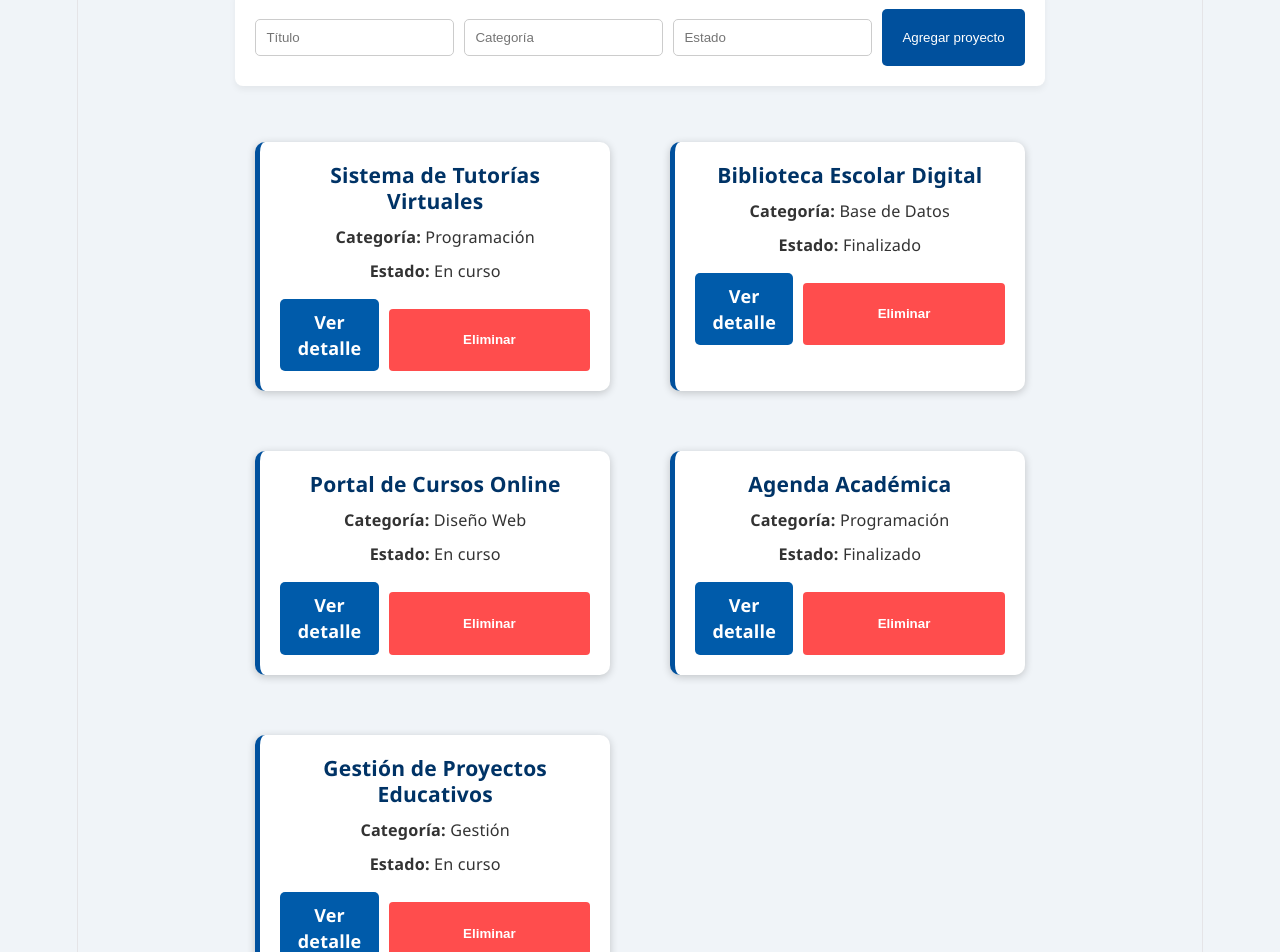
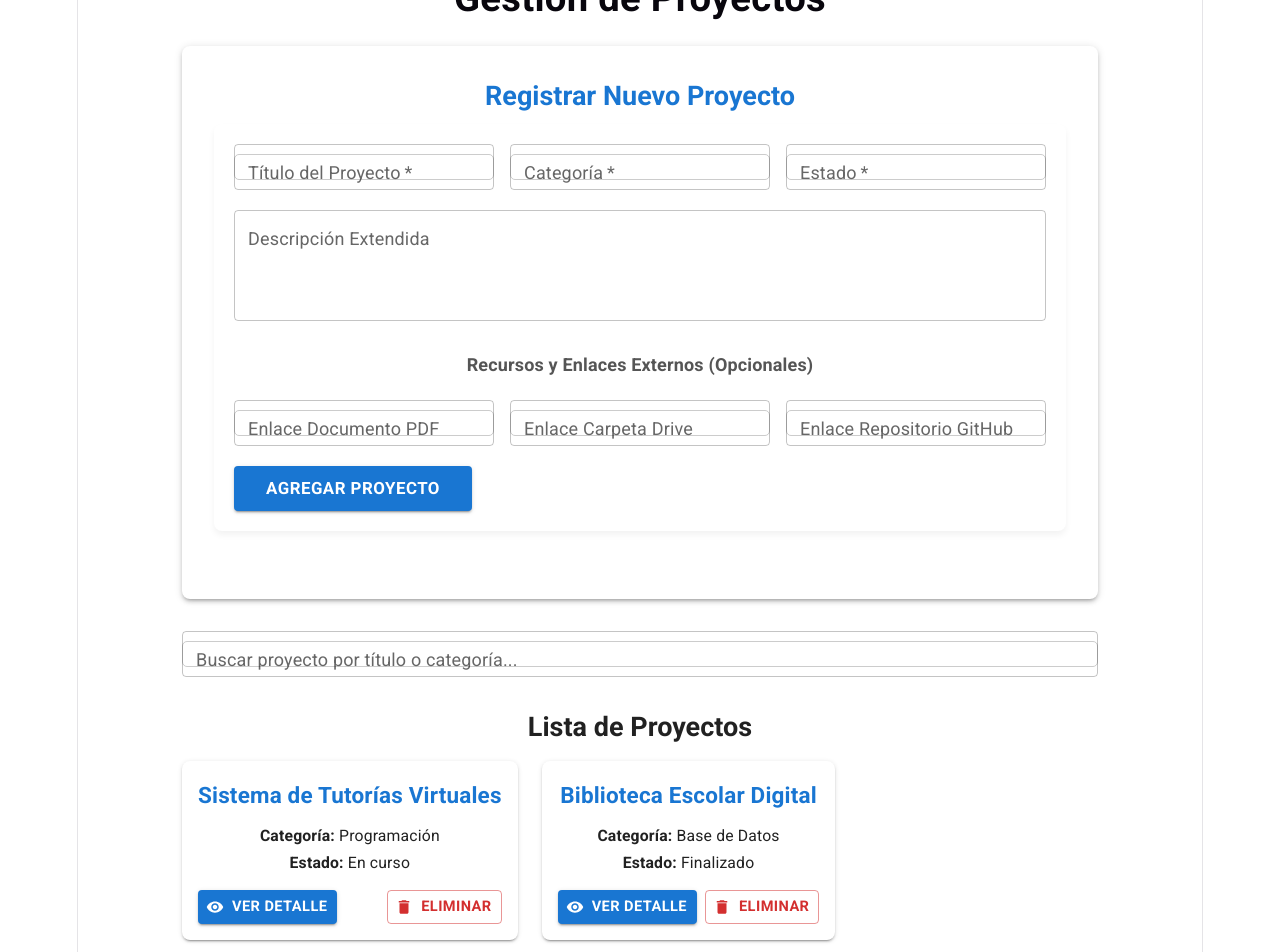
Before and after one commit to mmariotti08/pv_tp3_Grupo6, a React (Vite) app in the folder my-app/: page /proyectos in a window 1280 px wide. Shown: the part 340-1292 px from the top of the page. Built offline with nearby package versions, Linux system fonts and the light colour scheme.

Commit message:
Agregue Framework de componenete(Material UI y estilos)  Marcos Saldaño

```diff
--- a/my-app/package.json
+++ b/my-app/package.json
@@ -12,6 +12,8 @@
   "dependencies": {
     "@emotion/react": "^11.14.0",
     "@emotion/styled": "^11.14.1",
+    "@fontsource/roboto": "^5.2.10",
+    "@mui/icons-material": "^9.0.1",
     "@mui/material": "^9.0.1",
     "react": "^19.2.5",
     "react-dom": "^19.2.5",
--- a/my-app/src/components/FormularioProyecto.jsx
+++ b/my-app/src/components/FormularioProyecto.jsx
@@ -1,17 +1,21 @@
 import { useState } from "react";
+import { Box, TextField, Button, Typography, Paper } from "@mui/material";
 
 const FormularioProyecto = ({ alAgregarProyecto }) => {
     const [formulario, setFormulario] = useState({
         titulo: "",
         categoria: "",
-        estado: ""
+        estado: "",
+        descripcion: "",
+        pdf: "",
+        drive: "",
+        github: ""
     });
 
-    const { titulo, categoria, estado } = formulario;
+    const { titulo, categoria, estado, descripcion, pdf, drive, github } = formulario;
 
     const manejarCambioFormulario = (evento) => {
         const { name, value } = evento.target;
-
         setFormulario({
             ...formulario,
             [name]: value
@@ -22,51 +26,131 @@ const FormularioProyecto = ({ alAgregarProyecto }) => {
         evento.preventDefault();
 
         if (titulo.trim() === "" || categoria.trim() === "" || estado.trim() === "") {
-            alert("Complete todos los campos");
+            alert("Complete los campos obligatorios: Título, Categoría y Estado");
             return;
         }
 
         alAgregarProyecto({
             titulo,
             categoria,
-            estado
+            estado,
+            descripcion,
+            recursos: {
+                pdf,
+                drive,
+                github
+            },
+            equipo: []
         });
 
         setFormulario({
             titulo: "",
             categoria: "",
-            estado: ""
+            estado: "",
+            descripcion: "",
+            pdf: "",
+            drive: "",
+            github: ""
         });
     };
 
     return (
-        <form onSubmit={manejarEnvio}>
-            <input
-                type="text"
-                name="titulo"
-                placeholder="Título"
-                value={titulo}
-                onChange={manejarCambioFormulario}
-            />
+        <Paper elevation={3} sx={{ padding: 4, marginBottom: 4, borderRadius: 2 }}>
+            <Typography variant="h5" component="h3" gutterBottom sx={{ fontWeight: 'bold', color: '#1976d2' }}>
+                Registrar Nuevo Proyecto
+            </Typography>
 
-            <input
-                type="text"
-                name="categoria"
-                placeholder="Categoría"
-                value={categoria}
-                onChange={manejarCambioFormulario}
-            />
+            <Box component="form" onSubmit={manejarEnvio} sx={{ display: 'flex', flexDirection: 'column', gap: 2.5 }}>
+                <Box sx={{ display: 'flex', gap: 2, flexWrap: 'wrap' }}>
+                    <TextField
+                        label="Título del Proyecto"
+                        name="titulo"
+                        value={titulo}
+                        onChange={manejarCambioFormulario}
+                        variant="outlined"
+                        fullWidth
+                        required
+                        sx={{ flex: 1, minWidth: '250px' }}
+                    />
+                    <TextField
+                        label="Categoría"
+                        name="categoria"
+                        value={categoria}
+                        onChange={manejarCambioFormulario}
+                        variant="outlined"
+                        fullWidth
+                        required
+                        sx={{ flex: 1, minWidth: '200px' }}
+                    />
+                    <TextField
+                        label="Estado"
+                        name="estado"
+                        value={estado}
+                        onChange={manejarCambioFormulario}
+                        variant="outlined"
+                        fullWidth
+                        required
+                        sx={{ flex: 1, minWidth: '150px' }}
+                    />
+                </Box>
 
-            <input
-                type="text"
-                name="estado"
-                placeholder="Estado"
-                value={estado}
-                onChange={manejarCambioFormulario}
-            />
+                <TextField
+                    label="Descripción Extendida"
+                    name="descripcion"
+                    value={descripcion}
+                    onChange={manejarCambioFormulario}
+                    variant="outlined"
+                    multiline
+                    rows={3}
+                    fullWidth
+                    placeholder="Escribe los párrafos descriptivos..."
+                />
 
-            <button type="submit">Agregar proyecto</button>
-        </form>
+                <Typography variant="subtitle1" sx={{ fontWeight: '600', marginTop: 1, color: '#555' }}>
+                    Recursos y Enlaces Externos (Opcionales)
+                </Typography>
+
+                <Box sx={{ display: 'flex', gap: 2, flexWrap: 'wrap' }}>
+                    <TextField
+                        label="Enlace Documento PDF"
+                        name="pdf"
+                        value={pdf}
+                        onChange={manejarCambioFormulario}
+                        variant="outlined"
+                        fullWidth
+                        sx={{ flex: 1, minWidth: '200px' }}
+                    />
+                    <TextField
+                        label="Enlace Carpeta Drive"
+                        name="drive"
+                        value={drive}
+                        onChange={manejarCambioFormulario}
+                        variant="outlined"
+                        fullWidth
+                        sx={{ flex: 1, minWidth: '200px' }}
+                    />
+                    <TextField
+                        label="Enlace Repositorio GitHub"
+                        name="github"
+                        value={github}
+                        onChange={manejarCambioFormulario}
+                        variant="outlined"
+                        fullWidth
+                        sx={{ flex: 1, minWidth: '200px' }}
+                    />
+                </Box>
+
+                <Button
+                    type="submit"
+                    variant="contained"
+                    color="primary"
+                    size="large"
+                    sx={{ alignSelf: 'flex-start', paddingX: 4, fontWeight: 'bold' }}
+                >
+                    Agregar proyecto
+                </Button>
+            </Box>
+        </Paper>
     );
 };
 
--- a/my-app/src/components/ProyectoCard.jsx
+++ b/my-app/src/components/ProyectoCard.jsx
@@ -1,31 +1,69 @@
-import "../css/proyectoCard.css";
+import { Card, CardContent, CardActions, Typography, Button, Box } from "@mui/material";
 import { Link } from "react-router-dom";
+import VisibilityIcon from '@mui/icons-material/Visibility';
+import DeleteIcon from '@mui/icons-material/Delete';
 
-const ProyectoCard = ({ proyecto, alEliminar, onDetalle }) => {
+const ProyectoCard = ({ proyecto, alEliminar }) => {
   const { id, titulo, categoria, estado } = proyecto;
 
   return (
-    <article className="card-proyecto">
-      <h3>{titulo}</h3>
+    <Card
+      elevation={2}
+      sx={{
+        minWidth: 275,
+        height: '100%',
+        display: 'flex',
+        flexDirection: 'column',
+        justifyContent: 'space-between',
+        borderRadius: 2,
+        transition: 'transform 0.2s, box-shadow 0.2s',
+        '&:hover': {
+          transform: 'scale(1.02)',
+          boxShadow: 4
+        }
+      }}
+    >
+      <CardContent sx={{ flexGrow: 1 }}>
+        <Typography variant="h6" component="h3" sx={{ fontWeight: 'bold', mb: 1.5, color: '#1976d2' }}>
+          {titulo}
+        </Typography>
 
-      <p>
-        <strong>Categoría:</strong> {categoria}
-      </p>
+        <Box sx={{ display: 'flex', flexDirection: 'column', gap: 0.5 }}>
+          <Typography variant="body2" color="text.secondary">
+            <Box component="span" sx={{ fontWeight: 'bold', color: 'text.primary' }}>Categoría:</Box> {categoria}
+          </Typography>
 
-      <p>
-        <strong>Estado:</strong> {estado}
-      </p>
+          <Typography variant="body2" color="text.secondary">
+            <Box component="span" sx={{ fontWeight: 'bold', color: 'text.primary' }}>Estado:</Box> {estado}
+          </Typography>
+        </Box>
+      </CardContent>
 
-<div className="botones-card">
-<Link className="boton-detalle" to={`/proyectos/${id}`}>
-    Ver detalle
-</Link>
+      <CardActions sx={{ padding: 2, pt: 0, justifyContent: 'space-between' }}>
+        <Button
+          component={Link}
+          to={`/proyectos/${id}`}
+          variant="contained"
+          size="small"
+          color="primary"
+          startIcon={<VisibilityIcon />}
+          sx={{ fontWeight: 'bold' }}
+        >
+          Ver detalle
+        </Button>
 
-<button className="boton-eliminar" type="button" onClick={() => alEliminar(id)}>
-    Eliminar
-</button>
-</div>
-    </article>
+        <Button
+          variant="outlined"
+          size="small"
+          color="error"
+          onClick={() => alEliminar(id)}
+          startIcon={<DeleteIcon />}
+          sx={{ fontWeight: 'bold' }}
+        >
+          Eliminar
+        </Button>
+      </CardActions>
+    </Card>
   );
 };
 
--- a/my-app/src/components/RegistroActividad.jsx
+++ b/my-app/src/components/RegistroActividad.jsx
@@ -1,33 +1,30 @@
-import "../css/RegistroActividad.css";
+import { Alert, AlertTitle, Box } from "@mui/material";
 
 const RegistroActividad = ({ ultimaModificacion }) => {
-
-    if (!ultimaModificacion) {
-        return (
-            <div className="registro-actividad">
-                <p>Aún no hay modificaciones en los proyectos.</p>
-            </div>
-        );
-    }
+    if (!ultimaModificacion) return null;
 
     const fecha = new Date(ultimaModificacion);
-
     const fechaFormateada = fecha.toLocaleDateString("es-AR");
-
-    const horaFormateada = fecha.toLocaleTimeString(
-        "es-AR",
-        {
-            hour: "2-digit",
-            minute: "2-digit"
-        }
-    );
+    const horaFormateada = fecha.toLocaleTimeString("es-AR", {
+        hour: "2-digit",
+        minute: "2-digit"
+    });
 
     return (
-        <div className="registro-actividad">
-            <p>
-                Última actualización de la lista: {fechaFormateada} a las {horaFormateada} hs.
-            </p>
-        </div>
+        <Box sx={{ width: "100%", marginTop: 3, marginBottom: 2 }}>
+            <Alert
+                severity="info"
+                variant="standard"
+                sx={{
+                    borderRadius: 2,
+                    fontWeight: "500",
+                    boxShadow: 1
+                }}
+            >
+                <AlertTitle sx={{ fontWeight: "bold" }}>Registro de Actividad</AlertTitle>
+                Última actualización de la lista: <strong>{fechaFormateada}</strong> a las <strong>{horaFormateada} hs.</strong>
+            </Alert>
+        </Box>
     );
 };
 
--- a/my-app/src/main.jsx
+++ b/my-app/src/main.jsx
@@ -1,12 +1,19 @@
 import { StrictMode } from "react";
 import { createRoot } from "react-dom/client";
 import { BrowserRouter } from "react-router-dom";
+import { CssBaseline } from "@mui/material";
 import App from "./App.jsx";
 import "./index.css";
+
+import '@fontsource/roboto/300.css';
+import '@fontsource/roboto/400.css';
+import '@fontsource/roboto/500.css';
+import '@fontsource/roboto/700.css';
 
 createRoot(document.getElementById("root")).render(
     <StrictMode>
         <BrowserRouter>
+            <CssBaseline />
             <App />
         </BrowserRouter>
     </StrictMode>
--- a/my-app/src/views/ListaProyectos.jsx
+++ b/my-app/src/views/ListaProyectos.jsx
@@ -1,18 +1,16 @@
 import { useState, useEffect, useRef } from "react";
+import { Container, Grid, TextField, Typography, Box } from "@mui/material";
 import proyectoService from "../services/proyectoService";
 import ProyectoCard from "../components/ProyectoCard";
+import FormularioProyecto from "../components/FormularioProyecto";
 import RegistroActividad from "../components/RegistroActividad";
-import FormularioProyecto from "../components/FormularioProyecto";
+
 const ListaProyectos = () => {
-    const [proyectos, setProyectos] = useState(
-        proyectoService.obtenerProyectos()
-    );
-
+    const [proyectos, setProyectos] = useState(proyectoService.obtenerProyectos());
     const [busqueda, setBusqueda] = useState("");
     const [ultimaModificacion, setUltimaModificacion] = useState(null);
 
     const esPrimerRender = useRef(true);
-
 
     useEffect(() => {
         if (esPrimerRender.current) {
@@ -32,8 +30,7 @@ const ListaProyectos = () => {
             ...nuevoProyectoFormulario
         };
 
-    const listaActualizada =
-            proyectoService.agregarProyecto(nuevoProyecto);
+        const listaActualizada = proyectoService.agregarProyecto(nuevoProyecto);
 
         setProyectos(listaActualizada);
         setBusqueda("");
@@ -41,11 +38,8 @@ const ListaProyectos = () => {
 
     const manejarEliminar = (id) => {
         const listaActualizada = proyectoService.eliminarProyecto(id);
-
         setProyectos(listaActualizada);
-
     };
-
 
     const proyectosFiltrados = proyectos.filter((proyecto) => {
         const query = busqueda.toLowerCase().trim();
@@ -56,36 +50,40 @@ const ListaProyectos = () => {
     });
 
     return (
-        <section className="lista-proyectos">
+        <Container maxWidth="lg" sx={{ py: 4 }}>
+            <Typography variant="h4" component="h2" gutterBottom sx={{ fontWeight: 'bold', mb: 3 }}>
+                Gestión de Proyectos
+            </Typography>
 
-            <h2>Lista de Proyectos</h2>
+            <FormularioProyecto alAgregarProyecto={manejarAgregar} />
 
-            <input
-                type="text"
-                placeholder="Buscar proyecto por título o categoría..."
+            <Box sx={{ my: 4 }}>
+                <TextField
+                    label="Buscar proyecto por título o categoría..."
+                    variant="outlined"
+                    fullWidth
                     value={busqueda}
                     onChange={manejarBusqueda}
                 />
+            </Box>
 
-            <FormularioProyecto
-                alAgregarProyecto={manejarAgregar}
-            />
+            <Typography variant="h5" component="h3" gutterBottom sx={{ fontWeight: '600', mb: 2 }}>
+                Lista de Proyectos
+            </Typography>
 
-            <div className="contenedor-proyectos">
+            <Grid container spacing={3}>
                 {proyectosFiltrados.map((proyecto) => (
+                    <Grid item xs={12} sm={6} md={4} key={proyecto.id}>
                         <ProyectoCard
-                        key={proyecto.id}
                             proyecto={proyecto}
                             alEliminar={manejarEliminar}
                         />
+                    </Grid>
                 ))}
-            </div>
+            </Grid>
 
             <RegistroActividad ultimaModificacion={ultimaModificacion} />
-
-
-
-        </section>
+        </Container>
     );
 };
 
```
Also changed, not shown: 1 other file (tests, documents, lock files or other folders). Lines whose indentation alone changed are shown as unchanged.
